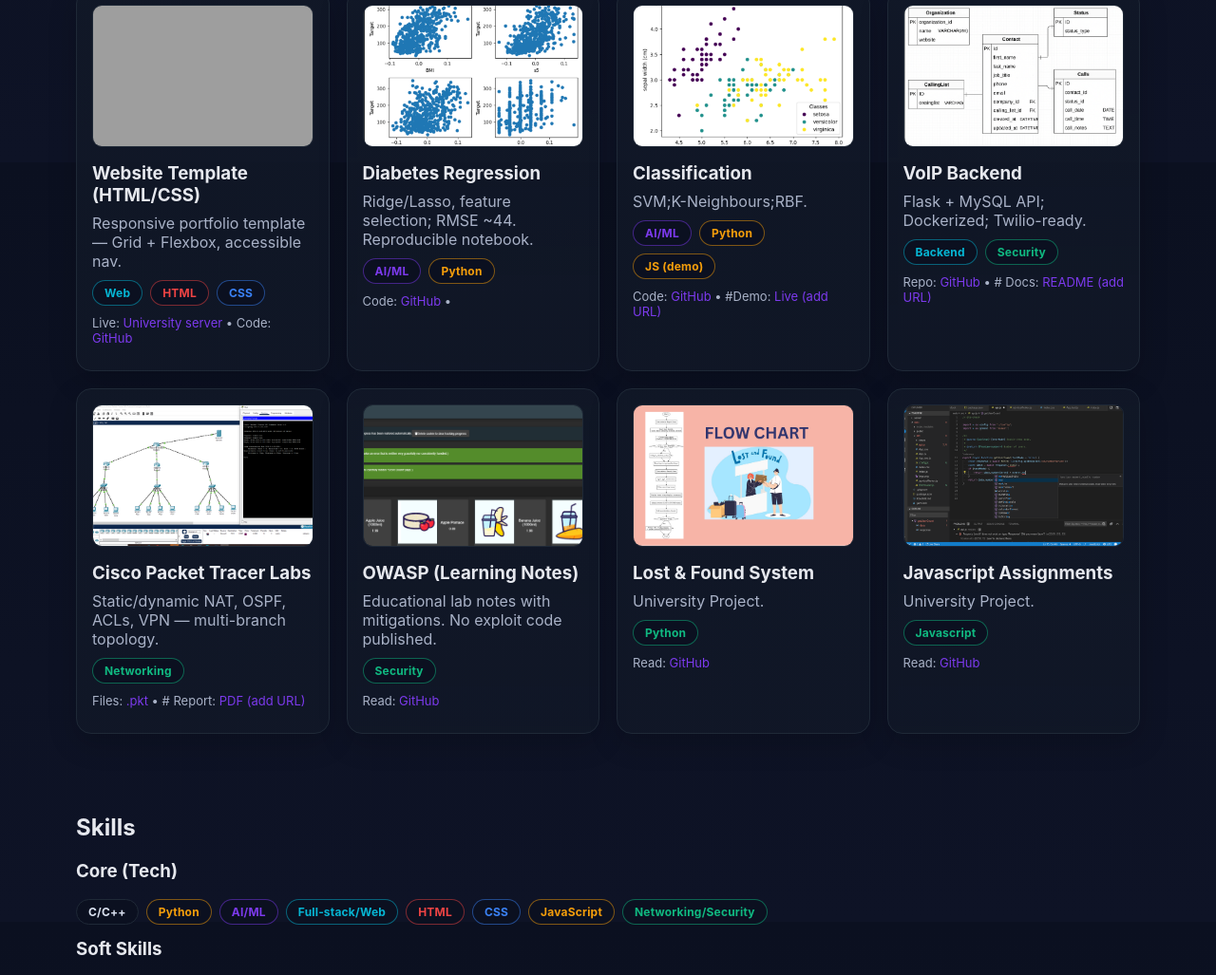
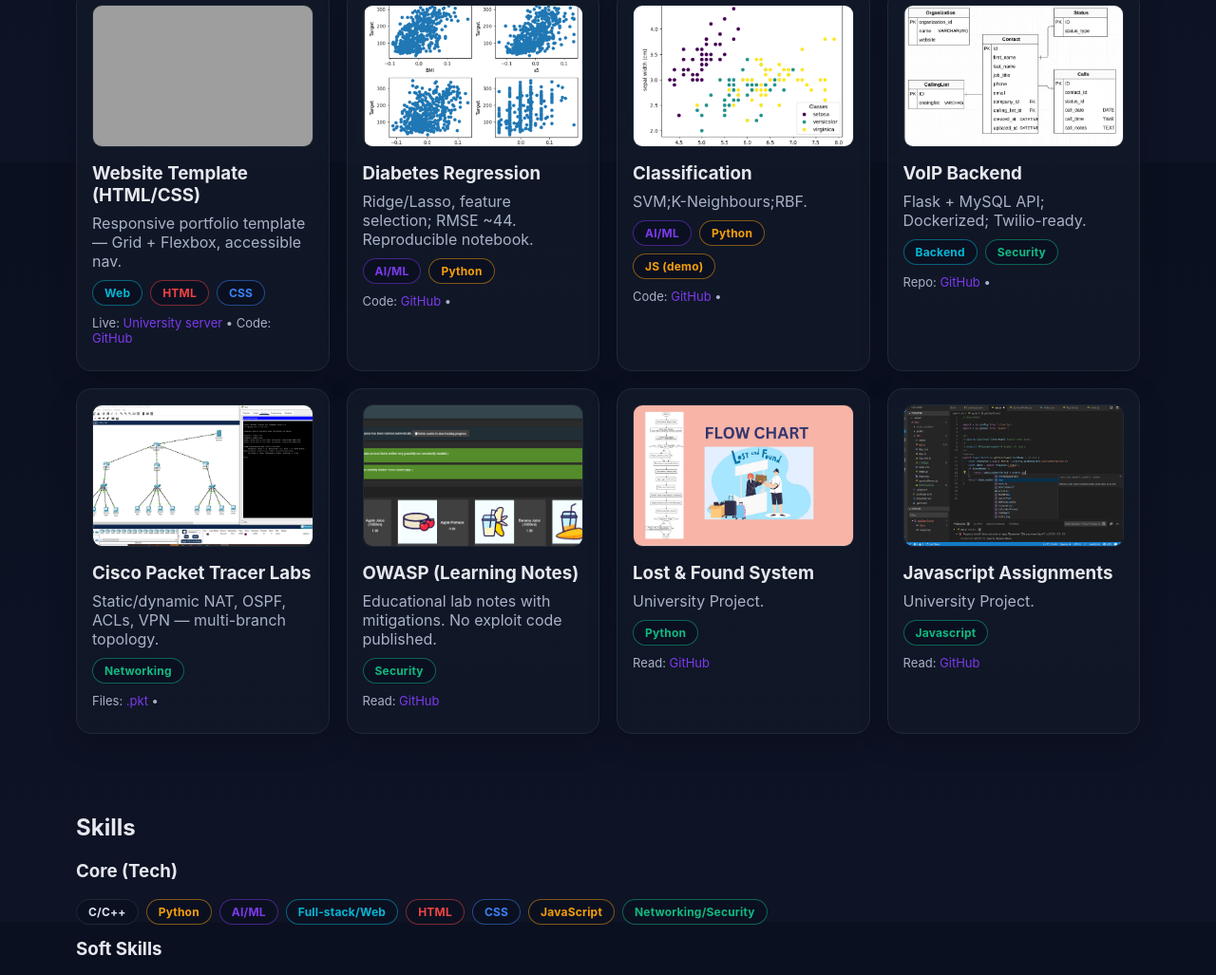
Before and after one commit to IrumShehryar/portfolio, a plain HTML site: page index.html in a window 1280 px wide. Shown: the part 629-1656 px from the top of the page at 95% size. Drawn offline with Linux system fonts and the light colour scheme; grey boxes are pictures that could not be loaded.

Commit message:
Comment out demo, docs, and report links
Commented out demo, docs, and report links in the HTML.

```diff
--- a/index.html
+++ b/index.html
@@ -77,7 +77,7 @@
         <div class="badges"><span class="badge ai">AI/ML</span><span class="badge python">Python</span><span class="badge js">JS (demo)</span></div>
         <p class="small">
           Code: <a href="https://github.com/IrumShehryar/AI-with-Python/tree/master/Classification" target="_blank">GitHub</a> •
-          #Demo: <a href="#" target="_blank">Live (add URL)</a>
+          <!--Demo: <a href="#" target="_blank">Live (add URL)</a> -->
         </p>
       </div>
 
@@ -88,7 +88,7 @@
         <div class="badges"><span class="badge web">Backend</span><span class="badge netsec">Security</span></div>
         <p class="small">
           Repo: <a href="https://github.com/IrumShehryar/VOIP-backend---Asiakas-Group-oy" target="_blank">GitHub</a> •
-         # Docs: <a href="#" target="_blank">README (add URL)</a>
+         <!-- Docs: <a href="#" target="_blank">README (add URL)</a> -->
         </p>
       </div>
 
@@ -99,7 +99,7 @@
         <div class="badges"><span class="badge netsec">Networking</span></div>
         <p class="small">
           Files: <a href="https://github.com/IrumShehryar/Cisco-packet-tracer" target="_blank">.pkt </a> •
-         # Report: <a href="#" target="_blank">PDF (add URL)</a>
+         <!-- Report: <a href="#" target="_blank">PDF (add URL)</a> -->
         </p>
       </div>
 
```
